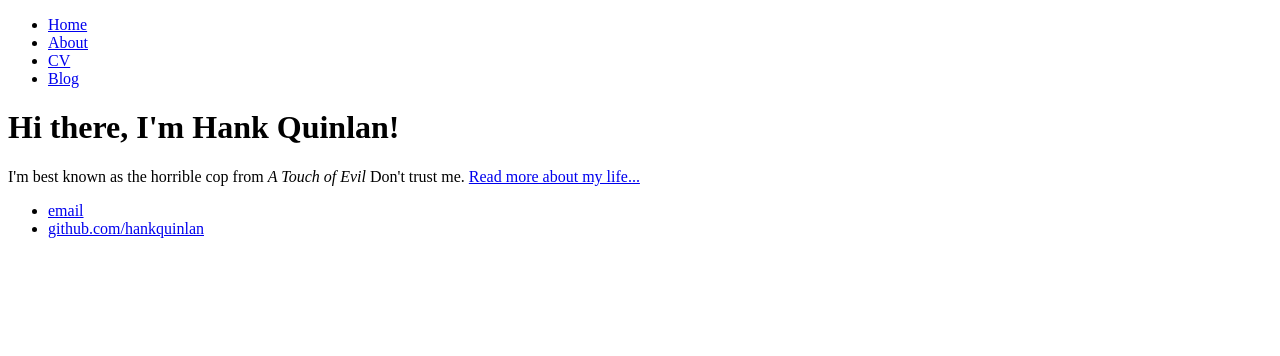
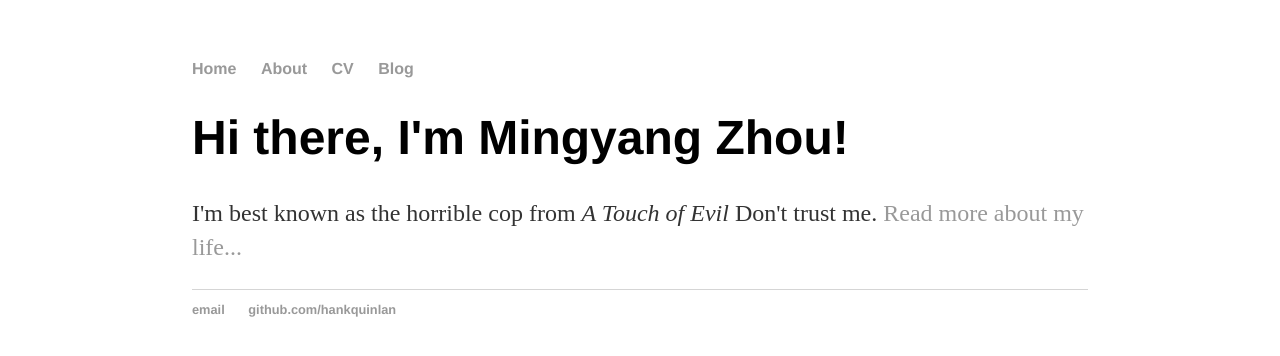
Before and after one commit to zmykevin/zmykevin.github.io, a plain HTML site: page index.html in a window 1280 px wide. Drawn offline with Linux system fonts and the light colour scheme; files that its build step writes are made by us from their sources.

Commit message:
Update index.html
link css file

```diff
--- a/index.html
+++ b/index.html
@@ -2,6 +2,7 @@
 <html>
 	<head>
 		<title>Hank Quinlan, Horrible Cop</title>
+		<link rel="stylesheet" type="text/css" href="/css/main.css">
 	</head>
 	<body>
 		<nav>
@@ -14,7 +15,7 @@
 		</nav>
 		<div class="container">
     		<div class="blurb">
-        		<h1>Hi there, I'm Hank Quinlan!</h1>
+        		<h1>Hi there, I'm Mingyang Zhou!</h1>
 				<p>I'm best known as the horrible cop from <em>A Touch of Evil</em> Don't trust me. <a href="/about">Read more about my life...</a></p>
     		</div><!-- /.blurb -->
 		</div><!-- /.container -->
```
